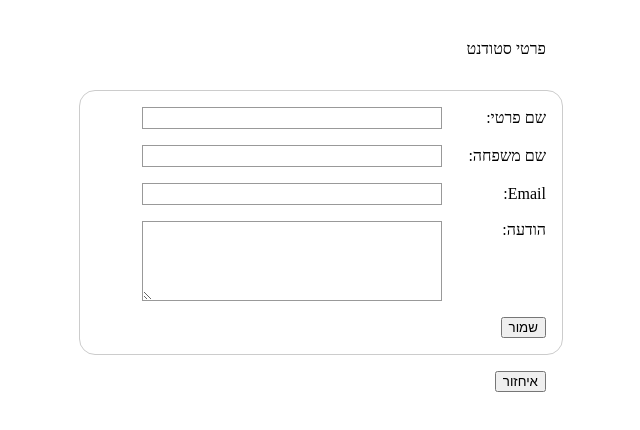
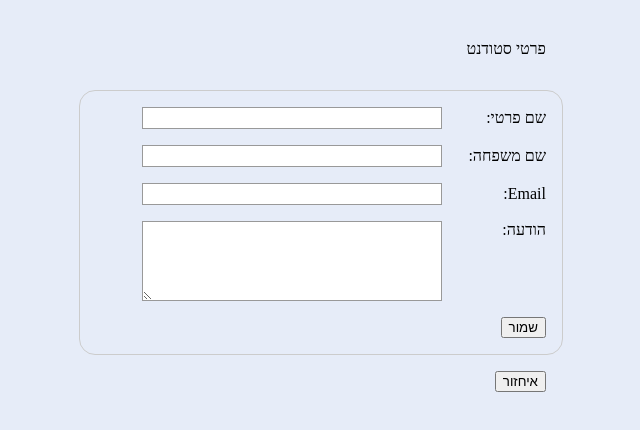
Before and after one commit to oprince/JBFullStack29, a plain HTML site: page Ex/2/Ex2_start.html in a window 1280 px wide. Shown: the whole page, without its empty margins (319-959 px from the left). Drawn offline with Linux system fonts and the light colour scheme.

Commit message:
background
update

```diff
--- a/Ex/2/css/Ex2_start.css
+++ b/Ex/2/css/Ex2_start.css
@@ -91,3 +91,6 @@ form {
        between the labels and their text fields */
     margin-left: .5em;
   }
+  body {
+    background: #afc2e94d;
+  }
```
Also changed, not shown: background.png (added).
